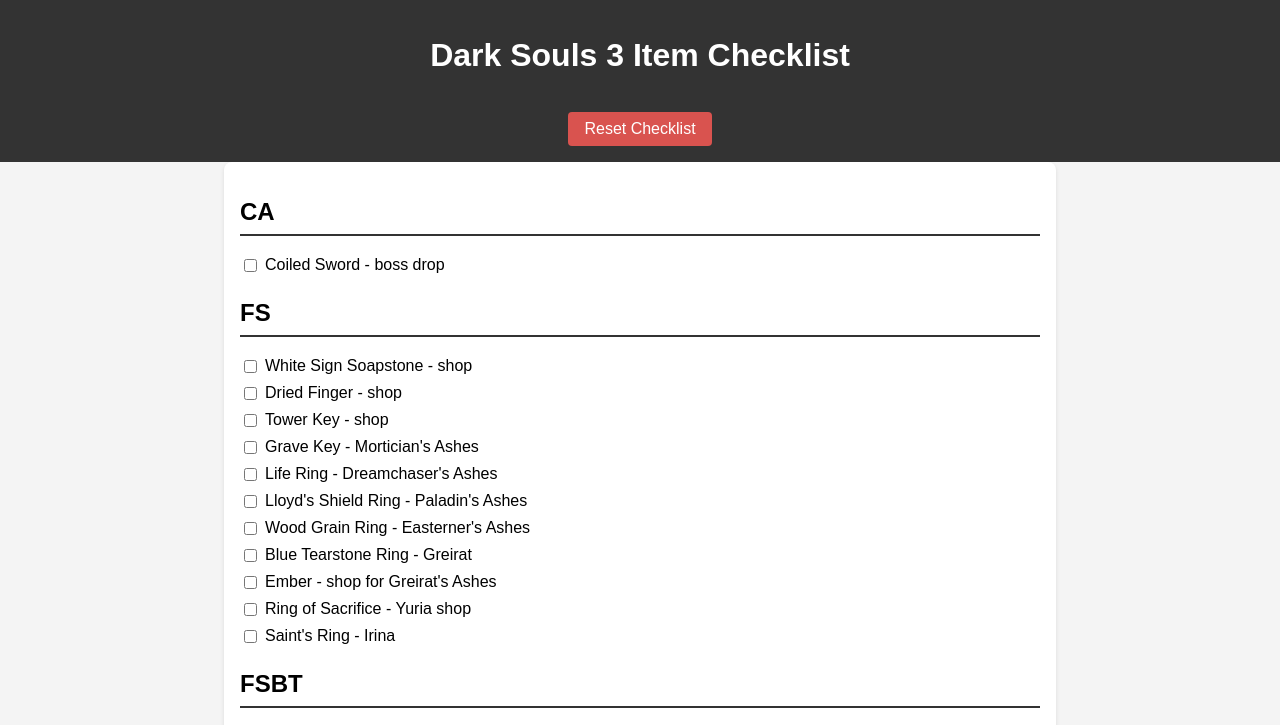
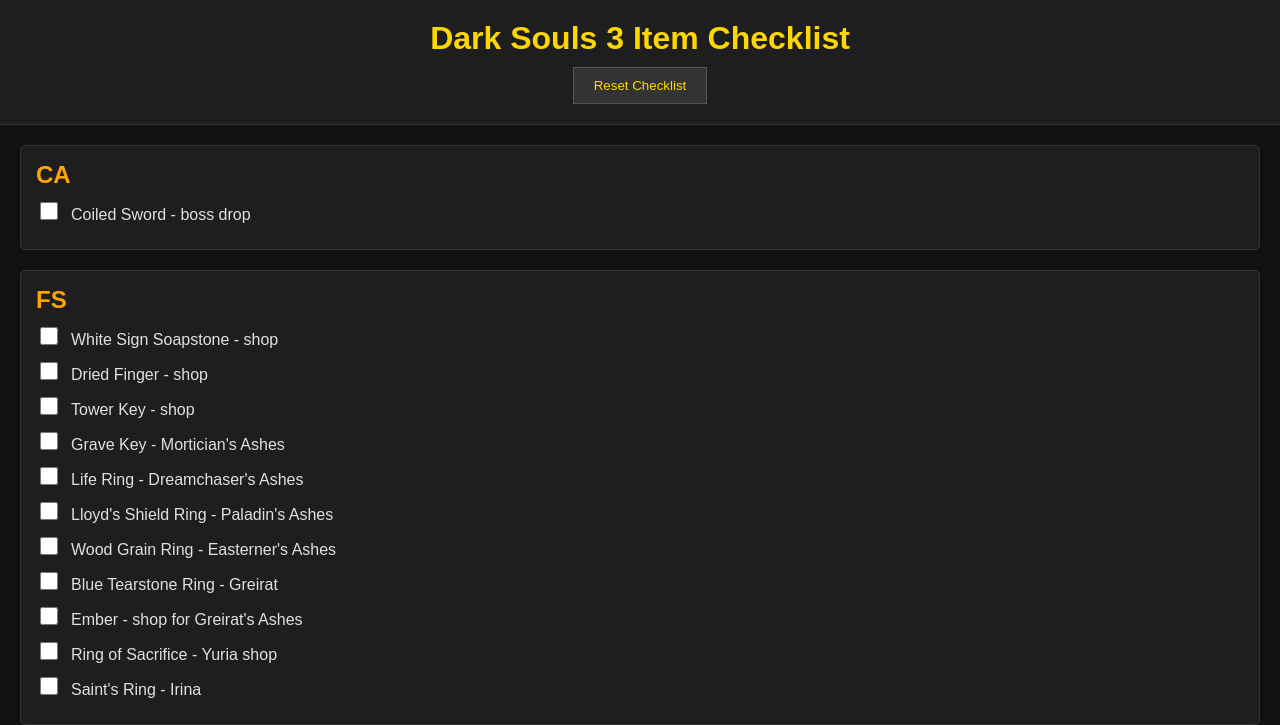
Before and after one commit to SamSch1/dark-souls-checklist, a plain HTML site: page index.html in a window 1280 px wide. Shown: the top 725 px of the page. Drawn offline with Linux system fonts and the light colour scheme.

Commit message:
Update styles.css

```diff
--- a/styles.css
+++ b/styles.css
@@ -1,74 +1,102 @@
+/* General Styling */
 body {
+    background-color: #121212; /* Dark background */
+    color: #E0E0E0; /* Light text */
     font-family: Arial, sans-serif;
     margin: 0;
     padding: 0;
-    background-color: #f4f4f4;
 }
 
 header {
-    background-color: #333;
-    color: white;
+    background-color: #1E1E1E; /* Slightly lighter dark for header */
+    padding: 20px;
     text-align: center;
-    padding: 1rem 0;
+    border-bottom: 1px solid #333333;
+}
+
+h1 {
+    color: #FFD700; /* Golden text for the title */
+    margin: 0;
+}
+
+button {
+    background-color: #333333; /* Dark button */
+    color: #FFD700; /* Golden text */
+    border: 1px solid #555555;
+    padding: 10px 20px;
+    cursor: pointer;
+}
+
+button:hover {
+    background-color: #444444; /* Lighter dark for hover */
 }
 
 main {
-    padding: 1rem;
-    max-width: 800px;
-    margin: 0 auto;
-    background: white;
-    border-radius: 8px;
-    box-shadow: 0 2px 4px rgba(0, 0, 0, 0.1);
+    padding: 20px;
 }
 
 .category {
-    margin-bottom: 1.5rem;
+    margin-bottom: 20px;
+    border: 1px solid #333333;
+    border-radius: 5px;
+    background-color: #1E1E1E; /* Dark background for sections */
+    padding: 15px;
 }
 
 .category h2 {
-    border-bottom: 2px solid #333;
-    padding-bottom: 0.5rem;
+    color: #FFA500; /* Orange for category headers */
+    margin: 0 0 10px 0;
 }
 
 ul {
     list-style-type: none;
     padding: 0;
+    margin: 0;
 }
 
 li {
-    margin: 0.5rem 0;
-    display: flex;
-    align-items: center;
+    margin: 10px 0;
 }
 
 input[type="checkbox"] {
-    margin-right: 0.5rem;
-}
-
-footer {
-    text-align: center;
-    padding: 1rem 0;
-    background-color: #333;
-    color: white;
-    margin-top: 2rem;
-}
-
-button#reset-button {
-    margin-top: 1rem;
-    padding: 0.5rem 1rem;
-    background-color: #d9534f;
-    color: white;
-    border: none;
-    border-radius: 4px;
-    cursor: pointer;
-    font-size: 1rem;
-    transition: background-color 0.3s;
-}
-
-button#reset-button:hover {
-    background-color: #c9302c;
+    accent-color: #FFD700; /* Golden checkbox */
+    width: 18px;
+    height: 18px;
 }
 
 label {
-    user-select: none; /* Prevent text highlighting */
+    margin-left: 10px;
+    font-size: 16px;
 }
+
+a {
+    color: #1E90FF; /* Bright blue for links */
+}
+
+a:hover {
+    text-decoration: underline;
+}
+
+/* Adjusting the Reset Button */
+#reset-button {
+    margin-top: 10px;
+}
+
+/* Responsive Adjustments */
+@media (max-width: 600px) {
+    body {
+        font-size: 14px;
+    }
+
+    button {
+        padding: 8px 16px;
+    }
+
+    h1 {
+        font-size: 20px;
+    }
+
+    .category h2 {
+        font-size: 18px;
+    }
+}
```
